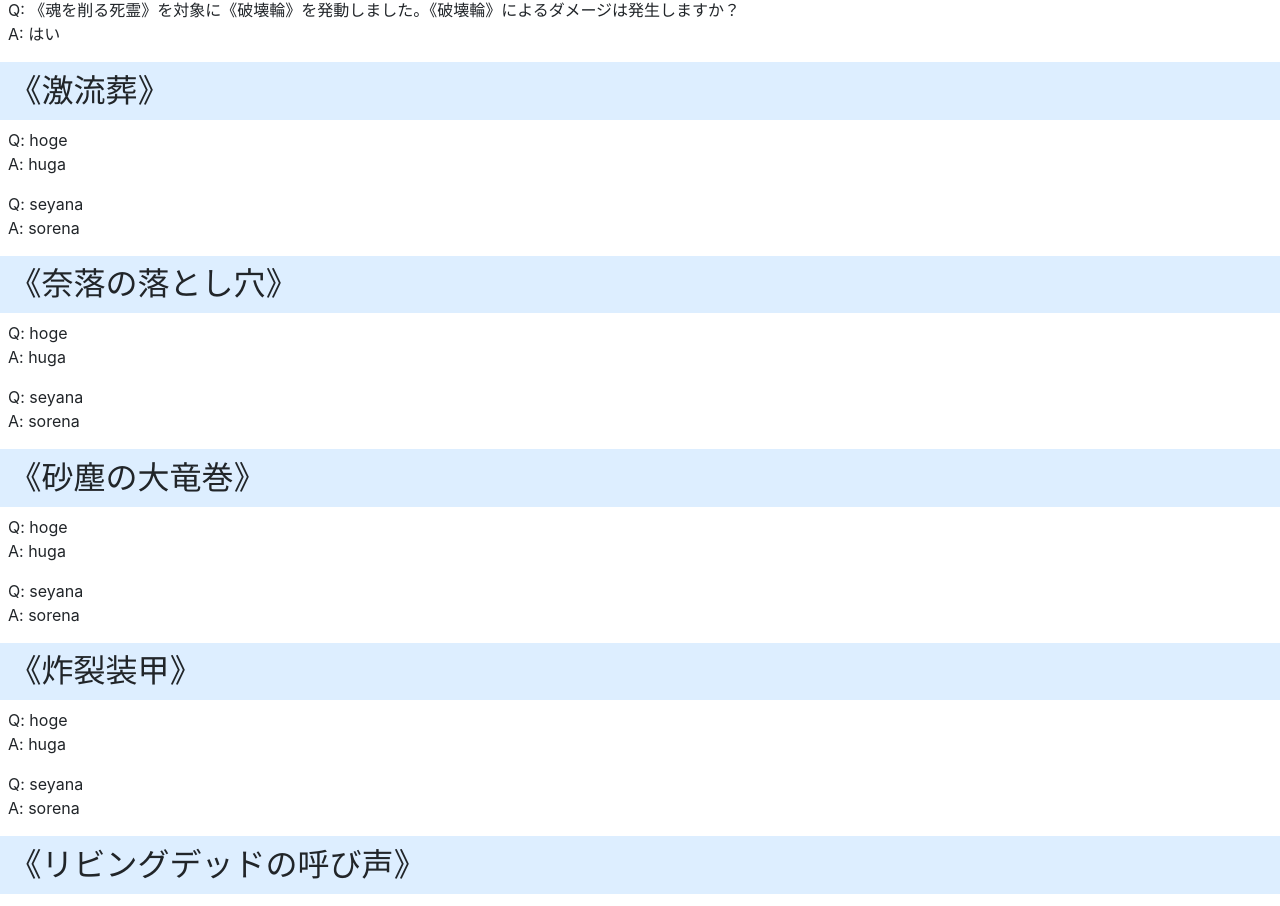
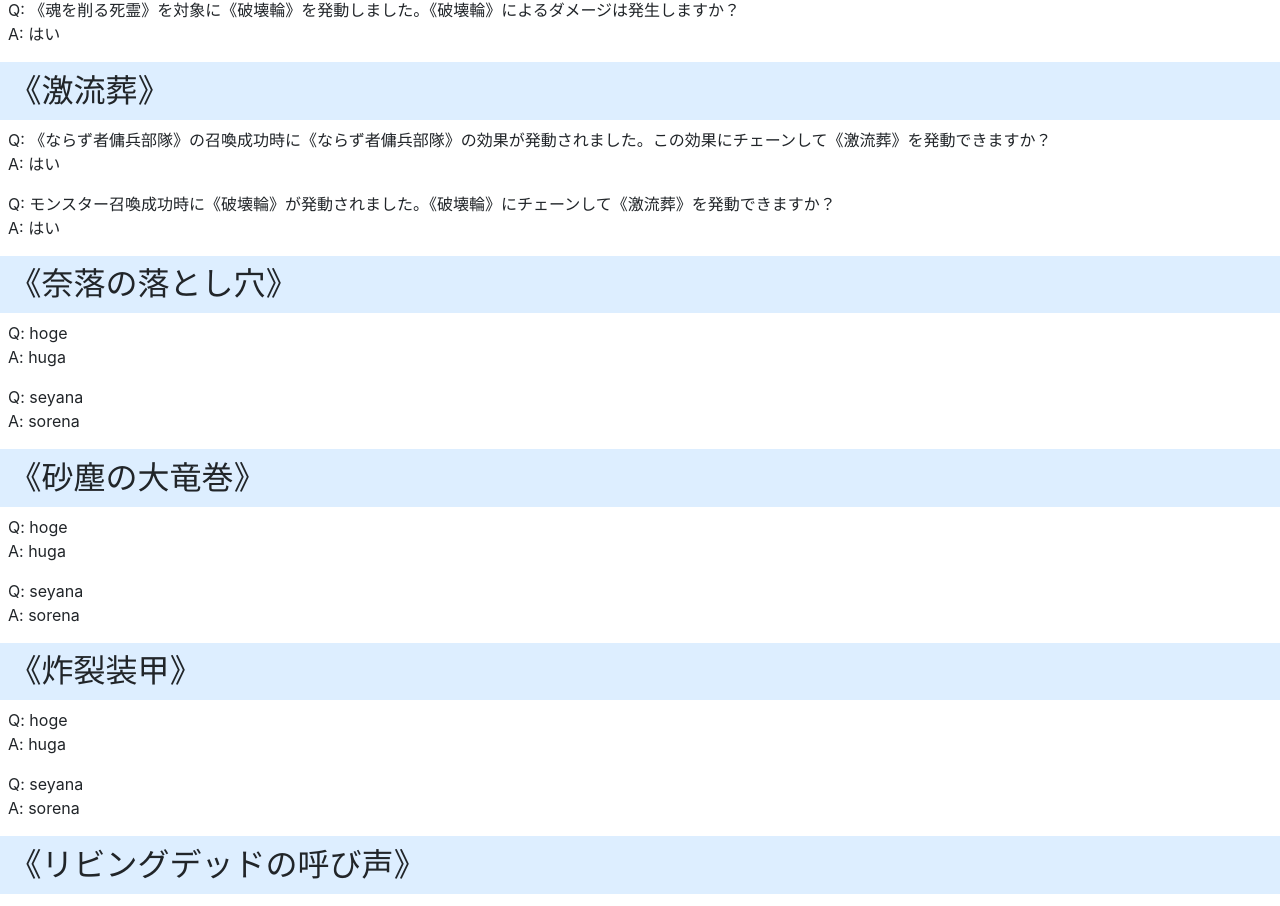
Before and after one commit to wotsushi/y-gateball, a React (Create React App) app: page /faq in a window 1280 px wide. Shown: the part 5955-6861 px from the top of the page. Built offline with nearby package versions, Linux system fonts and the light colour scheme; what react-hooks-global-state would draw is missing.

Commit message:
激流葬のFAQを追加
ISSUE: #31

```diff
--- a/src/FAQ.tsx
+++ b/src/FAQ.tsx
@@ -373,8 +373,14 @@ const faqs: FAQ[] = [
   {
     name: "激流葬",
     qas: [
-      ["hoge", "huga"],
-      ["seyana", "sorena"],
+      [
+        "《ならず者傭兵部隊》の召喚成功時に《ならず者傭兵部隊》の効果が発動されました。この効果にチェーンして《激流葬》を発動できますか？",
+        "はい",
+      ],
+      [
+        "モンスター召喚成功時に《破壊輪》が発動されました。《破壊輪》にチェーンして《激流葬》を発動できますか？",
+        "はい",
+      ],
     ],
   },
   {
```
